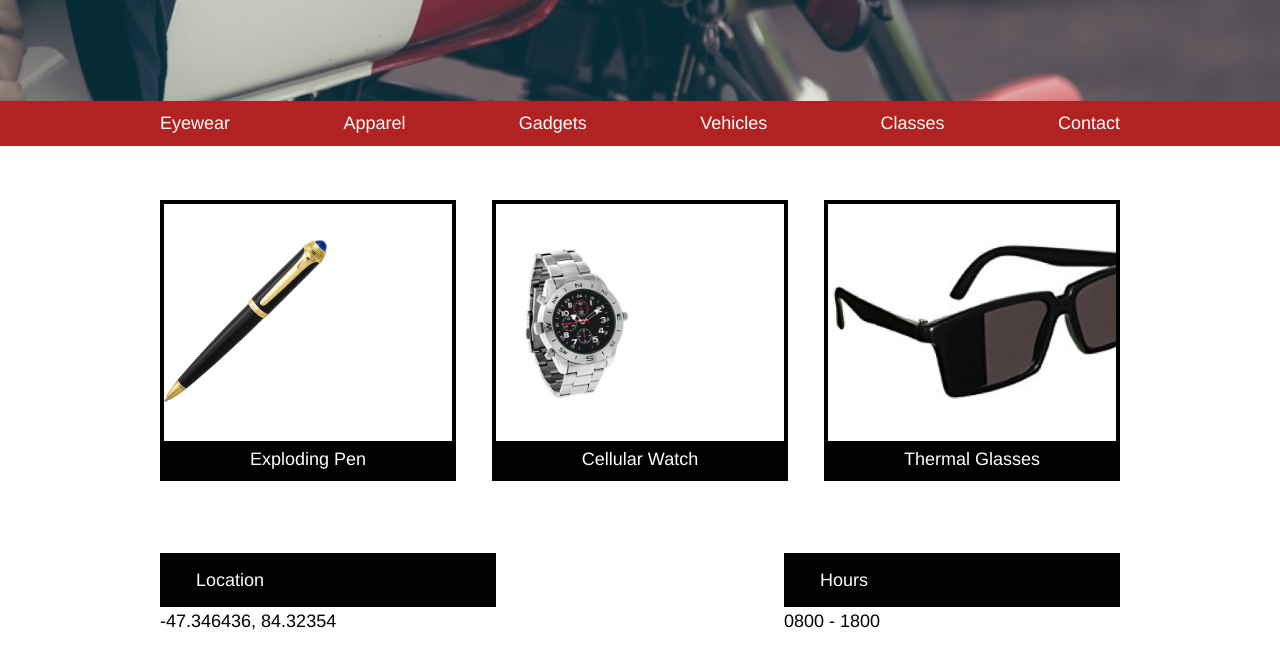
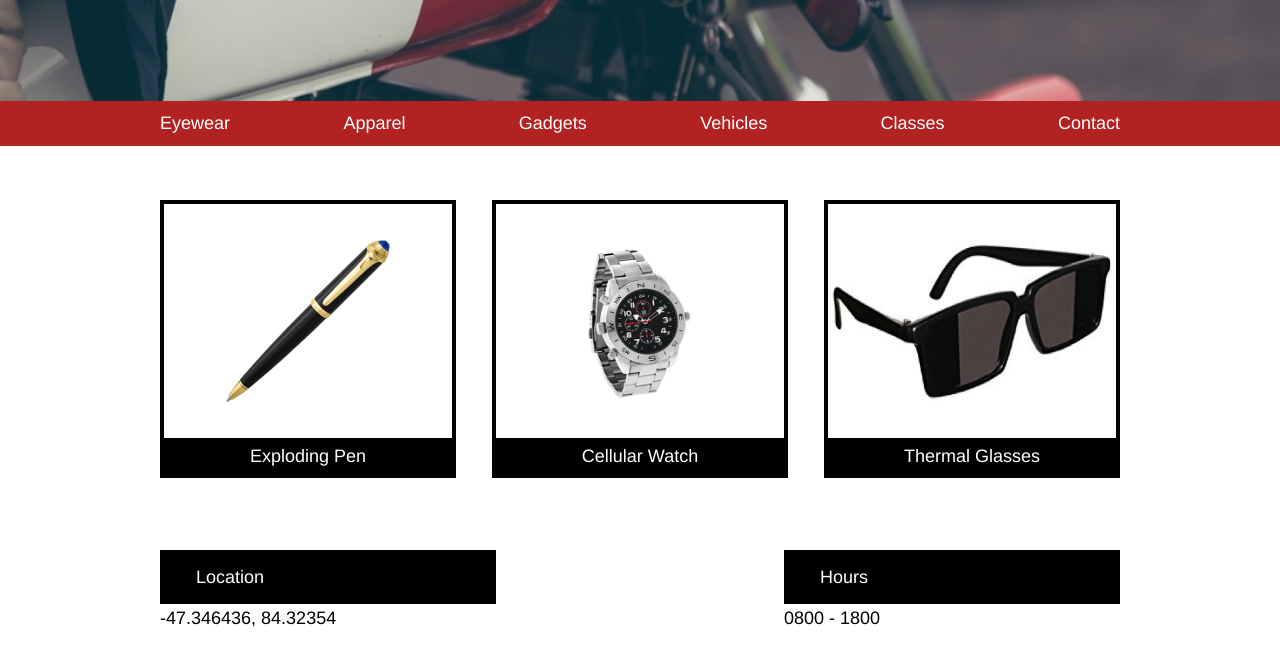
Before and after one commit to dpails/secret-agent-supply, a plain HTML site: page index.html in a window 1280 px wide. Shown: the part 400-1066 px from the top of the page. Drawn offline with Linux system fonts and the light colour scheme.

Commit message:
finish css

```diff
--- a/index.html
+++ b/index.html
@@ -38,17 +38,23 @@
 
 <div class="midcontainer">
   <div class="images">
+    <div class="description">
     <img src="resources/images/pen.png"/>
+    </div>
     <p>Exploding Pen</p>
   </div>
 
   <div class="images">
+    <div class="description">
     <img src="resources/images/watch.png"/>
+    </div>
     <p>Cellular Watch</p>
   </div>
 
-  <div class="images">
+  <div class="images-glasses">
+    <div class="description">
     <img src="resources/images/glasses.png"/>
+    </div>
     <p>Thermal Glasses</p>
   </div>
 </div>
--- a/resources/css/style.css
+++ b/resources/css/style.css
@@ -106,6 +106,20 @@ nav{
   padding-bottom: 2rem;
 }
 
+.images-glasses{
+  border: 4px solid black;
+  width: 30%;
+  overflow: auto;
+  margin-top: 3rem;
+}
+
+.images-glasses img{
+  height: 9rem;
+  padding-top: 2rem;
+  padding-bottom: 2rem;
+  min-width: 100%
+}
+
 .images p{
   background-color: black;
   color: white;
@@ -114,7 +128,18 @@ nav{
   padding-bottom: 0.5rem;
 }
 
-/*The images within the boxes are not centered and the suglasses images is overflowing*/
+.images-glasses p{
+  background-color: black;
+  color: white;
+  text-align: center;
+  padding-top: 0.5rem;
+  padding-bottom: 0.5rem;
+}
+
+.description{
+  display: flex;
+  justify-content: center;
+}
 
 .locationhours{
   width: 960px;
@@ -152,5 +177,4 @@ nav{
 .footer p{
   width: 960px;
   margin: 0 auto;
-
 }
```
